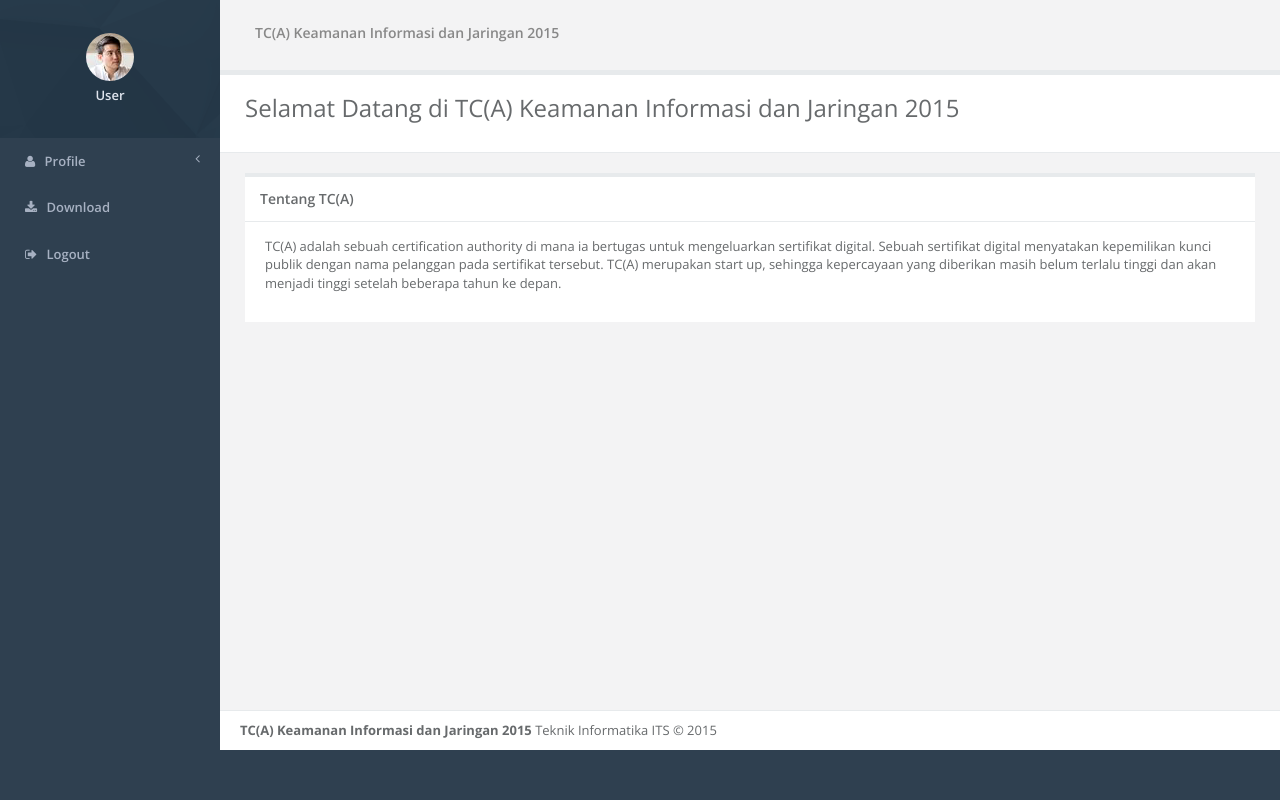
After one commit to miftah-anshory/KIJopenCA, a CodeIgniter app: page /user/home in a window 1280 px wide. The commit adds this page. Run offline with CodeIgniter, Linux system fonts and the light colour scheme.

Commit message:
update akun pengguna, login dan halaman home

```diff
--- a/application/controllers/user.php
+++ b/application/controllers/user.php
@@ -19,6 +19,12 @@ class User extends CI_Controller
 		$this->load->view('register',$data);
 	}
 
+	function home()
+	{
+		$data['judul'] = "Home";
+		$this->load->view('home',$data);
+	}
+
 	function insertUser()
 	{
 		$this->load->model('akun');
@@ -29,8 +35,17 @@ class User extends CI_Controller
 			'username' => $this->input->post('username'),
 			'password' => $this->input->post('password')
 		);
-		$this->akun->insertAkun($data);
-		$this->register();
+
+		if($this->akun->insertAkun($data))
+		{
+			$this->session->set_flashdata('success','Anda Berhasil Terdaftar!');
+		}
+		else
+		{
+			$this->session->set_flashdata('error','Anda Gagal Terdaftar!');
+		}
+
+		return redirect('user/register');
 	}
 }
 
--- /dev/null
+++ b/application/views/home.php
@@ -0,0 +1,99 @@
+<!DOCTYPE html>
+<html>
+<head>
+    <title>TC(A) | <?php echo $judul; ?></title>
+    <meta charset="utf-8">
+    <meta name="viewport" content="width=device-width, initial-scale=1.0">
+    <link href="<?php echo base_url(); ?>css/bootstrap.min.css" rel="stylesheet">
+    <link href="<?php echo base_url(); ?>font-awesome/css/font-awesome.css" rel="stylesheet">
+    <link href="<?php echo base_url(); ?>css/animate.css" rel="stylesheet">
+    <link href="<?php echo base_url(); ?>css/style.css" rel="stylesheet">
+</head>
+
+<body>
+    <div id="wrapper">
+        <nav class="navbar-default navbar-static-side" role="navigation">
+            <div class="sidebar-collapse">
+                <ul class="nav" id="side-menu">
+                    <li class="nav-header">
+                        <div class="dropdown profile-element">
+                            <span>
+                                <img alt="image" class="img-circle" src="<?php echo base_url(); ?>img/profile-icon.jpg" style="margin: 0 auto; display: block;" />
+                            </span>
+                            <a data-toggle="dropdown" class="dropdown-toggle" href="#" style="text-align: center;">
+                                <span class="clear">
+                                    <span class="block m-t-xs">
+                                        <strong class="font-bold">User</strong>
+                                    </span>
+                                </span>
+                            </a>
+                        </div>
+                        <div class="logo-element">
+                            TC(A)
+                        </div>
+                    </li>
+                    <li>
+                        <a href="#"><i class="fa fa-user"></i> <span class="nav-label">Profile</span> <span class="fa arrow"></span></a>
+                        <ul class="nav nav-second-level">
+                            <li><a href="#">Edit Profile</a></li>
+                        </ul>
+                    </li>
+                    <li>
+                        <a href="#"><i class="fa fa-download"></i> <span class="nav-label">Download</span></a>
+                    </li>
+                    <li>
+                        <a href="#"><i class="fa fa-sign-out"></i> <span class="nav-label">Logout</span> </a>
+                    </li>
+                </ul>
+            </div>
+        </nav>
+
+        <div id="page-wrapper" class="gray-bg">
+        <div class="row border-bottom">
+            <nav class="navbar navbar-static-top  " role="navigation" style="margin-bottom: 0">
+                <ul class="nav navbar-top-links navbar-left" style="margin-left: 25px">
+                    <li>
+                        <a href="<?php echo base_url(); ?>user/home"><h4><span class="m-r-sm text-muted welcome-message">TC(A) Keamanan Informasi dan Jaringan 2015</span></h4></a>
+                    </li>
+                </ul>
+
+            </nav>
+        </div>
+            <div class="row wrapper border-bottom white-bg page-heading">
+                <div class="col-sm-12">
+                    <h2>Selamat Datang di TC(A) Keamanan Informasi dan Jaringan 2015</h2>
+                </div>
+            </div>
+        <div class="row">
+            <div class="col-lg-12">
+                <div class="wrapper wrapper-content">
+                    <div class="ibox float-e-margins">
+                        <div class="ibox-title">
+                            <h5>Tentang TC(A)</h5>
+                        </div>
+                        <div class="ibox-content">
+                            <p>
+                                TC(A) adalah sebuah certification authority di mana ia bertugas untuk mengeluarkan sertifikat digital. Sebuah sertifikat digital menyatakan kepemilikan kunci publik dengan nama pelanggan pada sertifikat tersebut. TC(A) merupakan start up, sehingga kepercayaan yang diberikan masih belum terlalu tinggi dan akan menjadi tinggi setelah beberapa tahun ke depan.
+                            </p>
+                        </div>
+                    </div>
+                </div>
+            </div>
+        </div>
+            <div class="footer">
+                <div>
+                    <strong>TC(A) Keamanan Informasi dan Jaringan 2015</strong> Teknik Informatika ITS &copy; 2015
+                </div>
+            </div>
+
+        </div>
+        </div>
+    <script src="<?php echo base_url(); ?>js/jquery-2.1.1.js"></script>
+    <script src="<?php echo base_url(); ?>js/bootstrap.min.js"></script>
+    <script src="<?php echo base_url(); ?>js/plugins/metisMenu/jquery.metisMenu.js"></script>
+    <script src="<?php echo base_url(); ?>js/plugins/slimscroll/jquery.slimscroll.min.js"></script>
+    <script src="<?php echo base_url(); ?>js/inspinia.js"></script>
+    <script src="<?php echo base_url(); ?>js/plugins/pace/pace.min.js"></script>
+</body>
+
+</html>
```
Also changed, not shown: application/models/akun.php (+28 -1 lines), application/views/register.php (+9 -4 lines), img/profile-icon.jpg (added).
